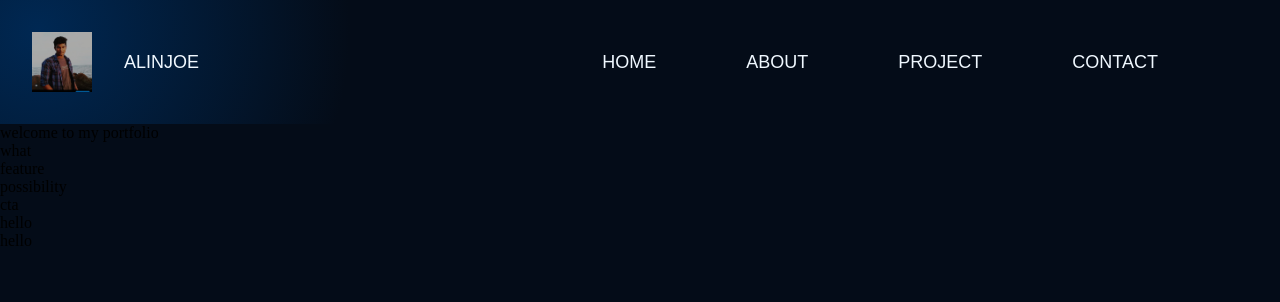
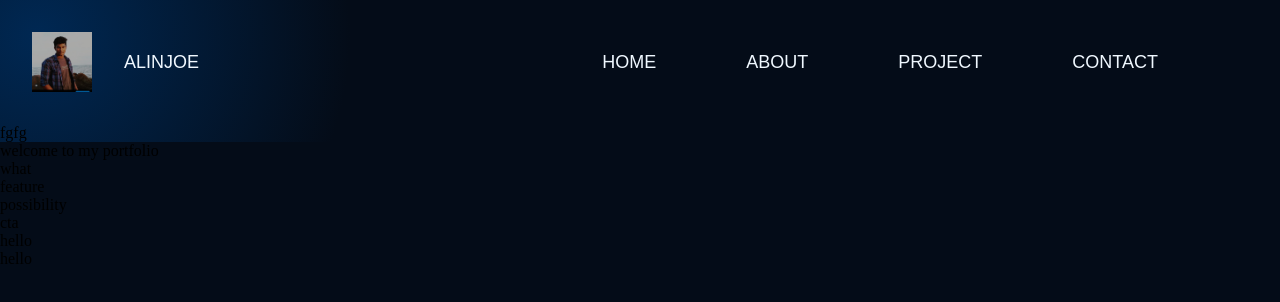
Before and after one commit to alinjoe/newreact, a React (Create React App) app: page / in a window 1280 px wide. Shown: the top 302 px of the page. Built offline with nearby package versions, Linux system fonts and the light colour scheme.

Commit message:
changes in head

```diff
--- a/src/container/header/header.jsx
+++ b/src/container/header/header.jsx
@@ -3,7 +3,7 @@ import './header.css'
 const Header = () => {
   return (
     <div>
-
+      fgfg
     </div>
   )
 }
```
